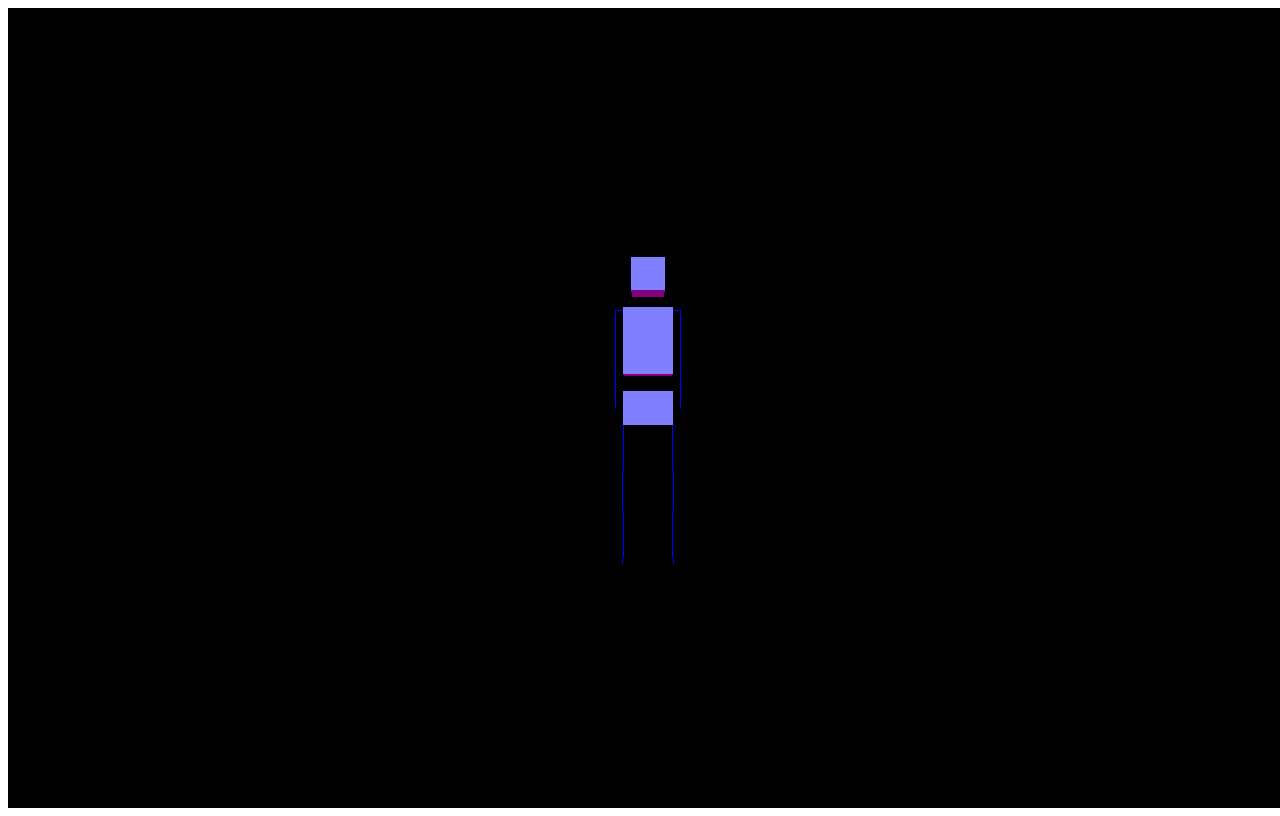
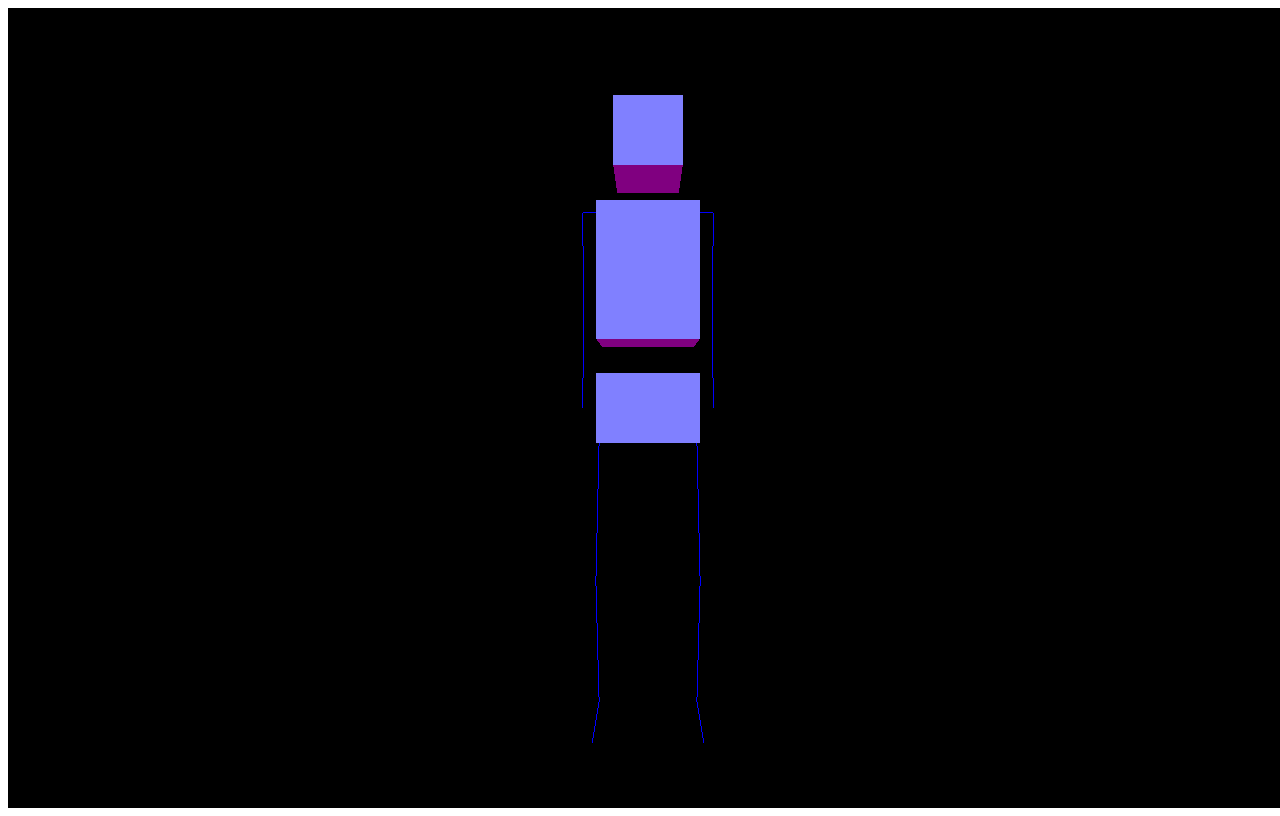
Before and after one commit to tim-hyon/nextile, a plain HTML site: page model/test.html in a window 1280 px wide. Drawn offline with Linux system fonts and the light colour scheme.

Commit message:
variable size character model

```diff
--- a/model/test.html
+++ b/model/test.html
@@ -13,15 +13,17 @@
             var renderer = new THREE.WebGLRenderer();
             renderer.setSize(window.innerWidth, window.innerHeight);
             document.body.appendChild(renderer.domElement);
+            angleRender = function(rU, rB, rE, lU, lB, lE){
+                var len = 1;
                 var anc = {
-                "h":0.5,
-                "w":0.5,
-                "d":0.5,
+                    "h":len,
+                    "w":len,
+                    "d":len,
                     "rx":0.0,
                     "ry":0.0,
                     "rz":0.0,
                     "px":0,
-                "py":2,
+                    "py":4*len,
                     "pz":0
                 }
                 var Mat = new THREE.MeshNormalMaterial();
@@ -44,10 +46,10 @@
                 head.position.y = anc['py'];
                 head.position.z = anc['pz'];
                 tor.position.x = anc['px'];
-            tor.position.y = anc['py']-1;
+                tor.position.y = anc['py']-2*len;
                 tor.position.z = anc['pz'];
                 pel.position.x = anc['px'];
-            pel.position.y = anc['py']-2;
+                pel.position.y = anc['py']-4*len;
                 pel.position.z = anc['pz'];
 
                 var LimbMat = new THREE.LineBasicMaterial({color: 0x0000ff});
@@ -58,30 +60,30 @@
                 var RLegGeo = new THREE.Geometry();
 
                 shoGeo.vertices.push(
-                new THREE.Vector3( -.5 , 1.5, 0 ),
-                new THREE.Vector3( .5, 1.5, 0)
+                    new THREE.Vector3( -len , 3*len, 0 ),
+                    new THREE.Vector3( len, 3*len, 0)
                 );
                 LArmGeo.vertices.push(
-                new THREE.Vector3( -.5 , 1.5, 0 ),
-                new THREE.Vector3( -.5 , .75, -.1 ),
-                new THREE.Vector3( -.5 , 0, .1 )
+                    new THREE.Vector3( -len , 3*len, 0 ),
+                    new THREE.Vector3( -len , .75, -.1 ),
+                    new THREE.Vector3( -len , 0, .1 )
                 );
                 RArmGeo.vertices.push(
-                new THREE.Vector3( .5 , 1.5, 0 ),
-                new THREE.Vector3( .5 , .75, -.1 ),
-                new THREE.Vector3( .5 , 0, .1 )
+                    new THREE.Vector3( len , 3*len, 0 ),
+                    new THREE.Vector3( len , .75, -.1 ),
+                    new THREE.Vector3( len , 0, .1 )
                 );
                 LLegGeo.vertices.push(
-                new THREE.Vector3( -.375, -.25, 0 ),
-                new THREE.Vector3( -.375, -1.25, .25),
-                new THREE.Vector3( -.375, -2.25, 0 ),
-                new THREE.Vector3( -.375, -2.25, .5 )
+                    new THREE.Vector3( -.75*len, -.5*len, 0 ),
+                    new THREE.Vector3( -.75*len, -.5*len-2*len, .5*len  ),
+                    new THREE.Vector3( -.75*len, -.5*len-4*len, 0 ),
+                    new THREE.Vector3( -.75*len, -.5*len-4*len, len )
                 );
                 RLegGeo.vertices.push(
-                new THREE.Vector3( .375, -.25, 0 ),
-                new THREE.Vector3( .375, -1.25, .25  ),
-                new THREE.Vector3( .375, -2.25, 0 ),
-                new THREE.Vector3( .375, -2.25, .5 )
+                    new THREE.Vector3( .75*len, -.5*len, 0 ),
+                    new THREE.Vector3( .75*len, -.5*len-2*len, .5*len  ),
+                    new THREE.Vector3( .75*len, -.5*len-4*len, 0 ),
+                    new THREE.Vector3( .75*len, -.5*len-4*len, len )
                 );
 
                 var sho = new THREE.Line( shoGeo, LimbMat );
@@ -103,6 +105,12 @@
                 camera.position.z = 8;
                 var yrot = .1;
                 var xrot = .1;
+                var render = function () {
+                    requestAnimationFrame(render);
+                    renderer.render(scene, camera);
+                };
+                render();
+            };
             $(document).keydown(function(e) {
                 switch(e.which) {
                     case 37: // left
@@ -111,40 +119,29 @@
                         camera.position.z = Math.sin(yrot) * 10;
                         camera.lookAt( scene.position );
                     break;
-
                     case 38: // up
                         xrot+=.1;
                         camera.position.y = Math.cos(xrot) * 10;
                         camera.position.z = Math.sin(xrot) * 10;
                         camera.lookAt( scene.position );
                     break;
-
                     case 39: // right
                         yrot-=.1;
                         camera.position.x = Math.cos(yrot) * 10;
                         camera.position.z = Math.sin(yrot) * 10;
                         camera.lookAt( scene.position );
                     break;
-
                     case 40: // down
                         xrot-=.1;
                         camera.position.y = Math.cos(xrot) * 10;
                         camera.position.z = Math.sin(xrot) * 10;
                         camera.lookAt( scene.position );
                     break;
-
                     default: return; // exit this handler for other keys
                 }
-                e.preventDefault(); // prevent the default action (scroll / move caret)
+                e.preventDefault(); // prevent the default action (scroll / move caret);
             });
-
-
-            var render = function () {
-                requestAnimationFrame(render);
-                renderer.render(scene, camera);
-            };
-
-            render();
+            angleRender(0,0,0,0,0,0);
         </script>
     </body>
 </html>
```
Also changed, not shown: 1 other file. Lines whose indentation alone changed are shown as unchanged.
